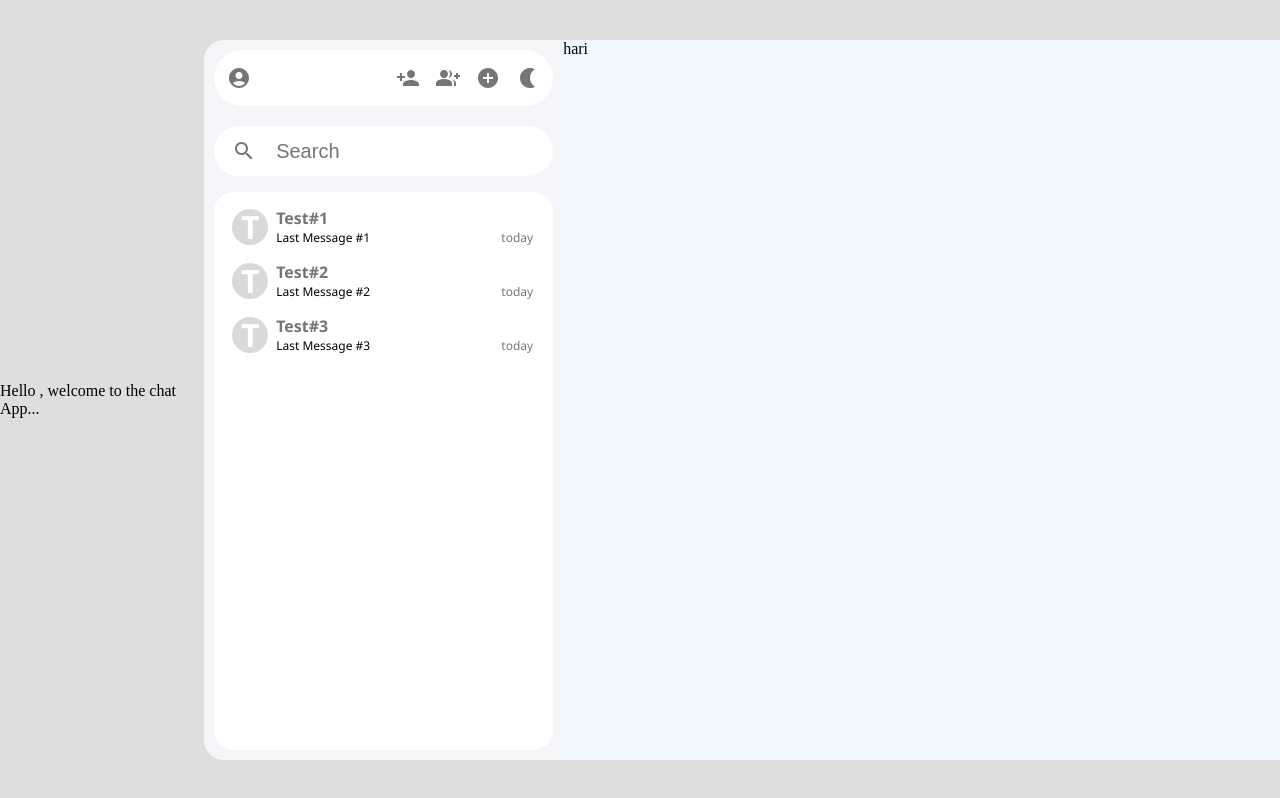
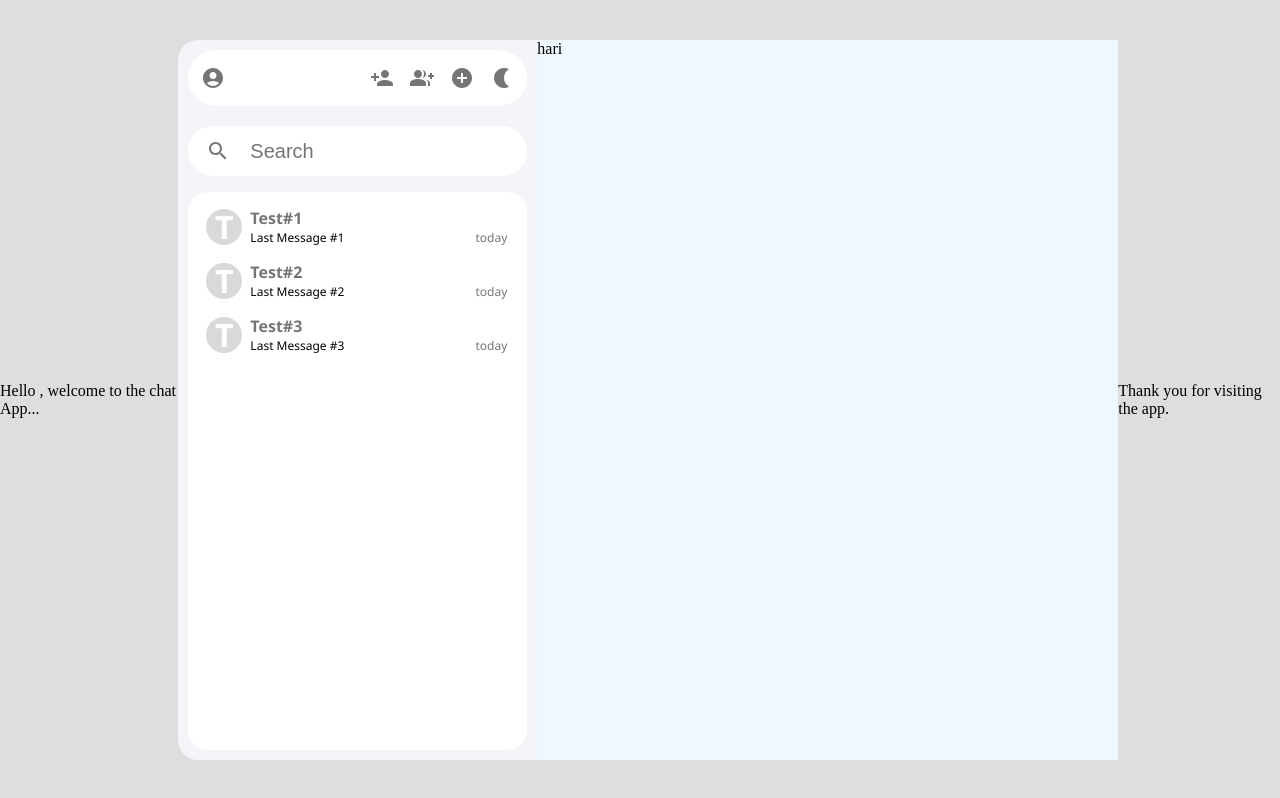
Before and after one commit to js-hari/Chat-App, a React (Create React App) app: page / in a window 1280 px wide. Built offline with nearby package versions, Linux system fonts and the light colour scheme.

Commit message:
Update App.js

```diff
--- a/src/App.js
+++ b/src/App.js
@@ -8,6 +8,7 @@ function App(){
     Hello , welcome to the chat App...
 
       <Maincontainer />
+    Thank you for visiting the app.
     </div>
   );
 }
```
